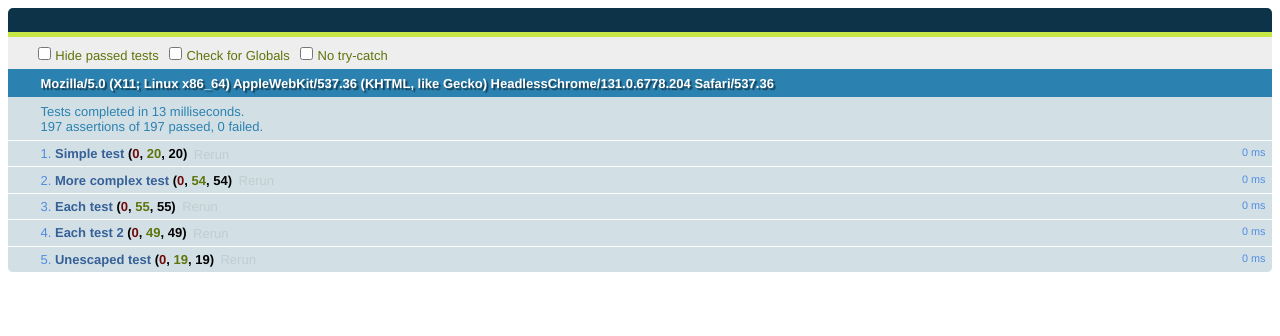
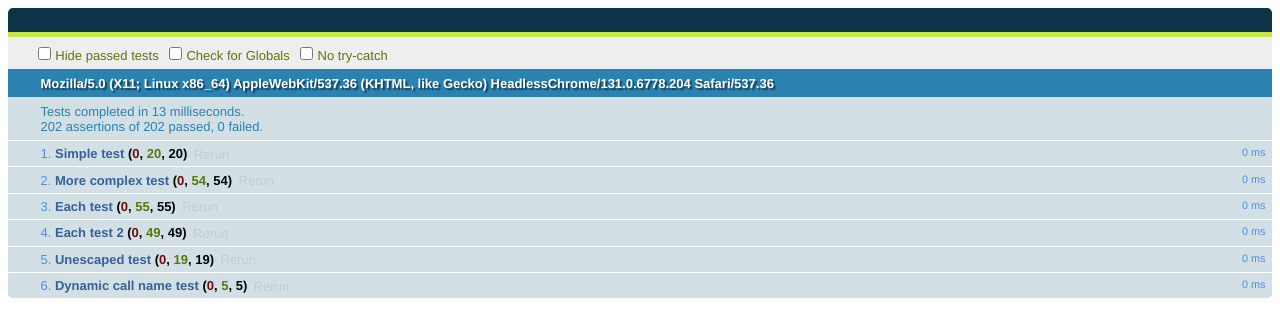
Before and after one commit to hoho/conkitty, a website: page test/index.html in a window 1280 px wide. Drawn offline with Linux system fonts and the light colour scheme.

Commit message:
Dynamic template name in CALL.

```diff
--- a/conkitty.js
+++ b/conkitty.js
@@ -1,5 +1,5 @@
 /*!
- * conkitty v0.1.1, https://github.com/hoho/conkitty
+ * conkitty v0.1.1+, https://github.com/hoho/conkitty
  * Copyright 2013 Marat Abdullin
  * Released under the MIT license
  */
@@ -685,6 +685,7 @@ var conkittyCompile;
             expr2,
             args,
             name,
+            nameWrapped,
             j,
             k,
             payload,
@@ -865,6 +866,15 @@ var conkittyCompile;
 
                 i = skipWhitespaces(line, i + 4);
 
+                if (cmd === 'CALL' && line[i] === '(') {
+                    expr = conkittyExtractExpression(index, i, true, true);
+
+                    index = expr.index;
+                    i = expr.col;
+                    line = code[index];
+
+                    nameWrapped = '[' + expr.expr + ']';
+                } else {
                     while (i < line.length && !whitespace.test(line[i])) {
                         name.push(line[i]);
                         i++;
@@ -877,6 +887,9 @@ var conkittyCompile;
                     name = name.join('');
 
                     conkittyCheckName(index, i - name.length, name);
+
+                    nameWrapped = "['" + name + "']";
+                }
 
                 i = skipWhitespaces(line, i);
 
@@ -974,7 +987,7 @@ var conkittyCompile;
                         ret.push('[0];\n');
                     }
 
-                    ret.push(k + indentWith + '$C.tpl.' + name + '({parent: this');
+                    ret.push(k + indentWith + '$C.tpl' + nameWrapped + '({parent: this');
 
                     if (payload) {
                         ret.push(', payload: __.firstChild ? __ : undefined');
--- a/test/index.html
+++ b/test/index.html
@@ -101,6 +101,15 @@ unescaped
         ATTR '''he''' '''ha'''
     """<p>"hello"</p>"""
     '''<a>'world'</a>'''
+
+dynamic_call
+    CALL ('dynamic_call' + '_call') ('yo')
+        "ooooo"
+
+dynamic_call_call arg
+    PAYLOAD
+    (arg + arg + arg)
+
 </script>
 <script src="../browser.js"></script>
 <script src="test.js"></script>
--- a/test/test.js
+++ b/test/test.js
@@ -194,3 +194,16 @@ test('Unescaped test', function() {
 
     container.innerHTML = '';
 });
+
+test('Dynamic call name test', function() {
+    var container = document.getElementById('container');
+
+    $C(container).callTemplate('dynamic_call').end();
+
+    domEqual(domToArray(container), [
+        'ooooo',
+        'yoyoyo'
+    ]);
+
+    container.innerHTML = '';
+});
```
Lines whose indentation alone changed are shown as unchanged.
